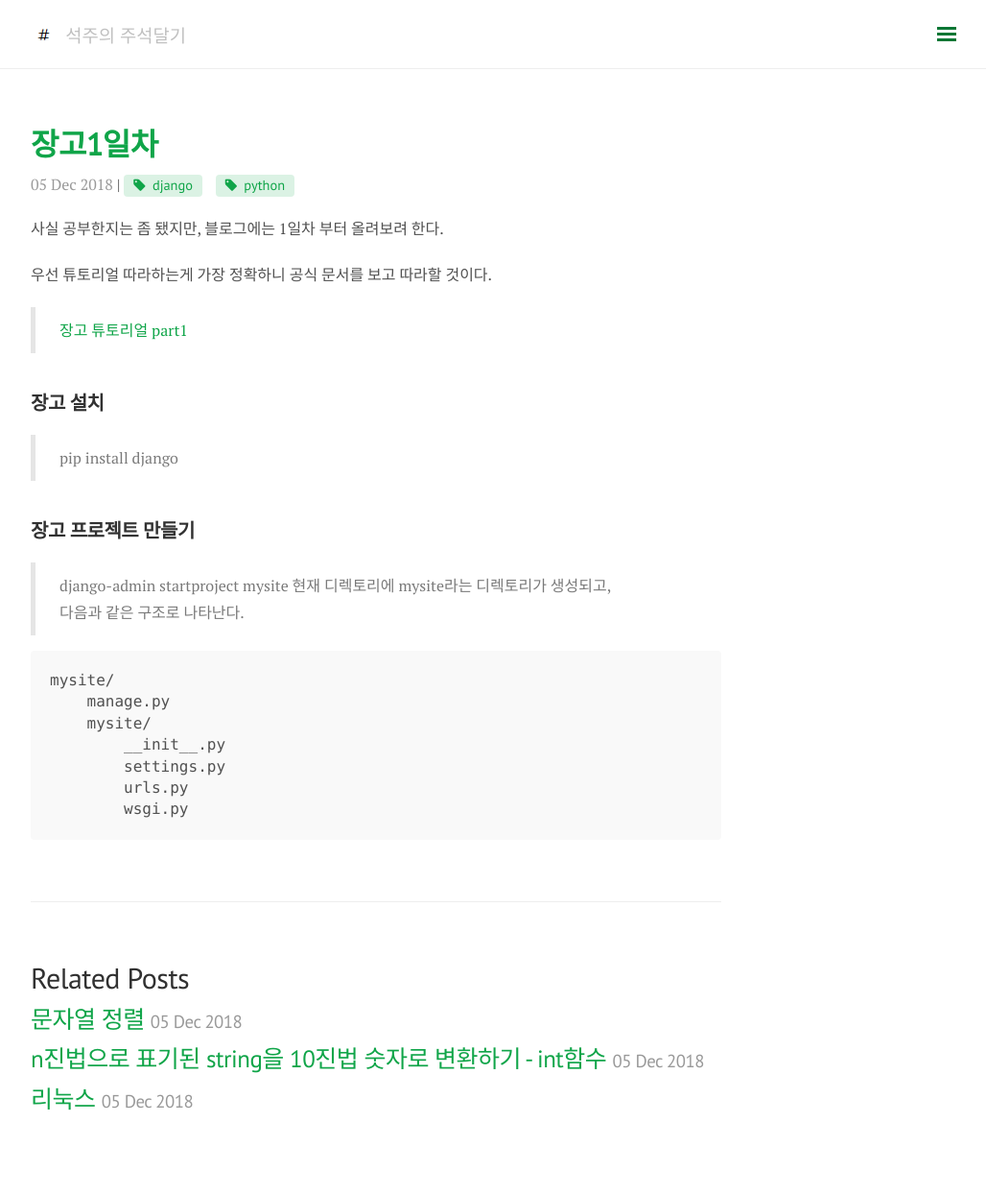
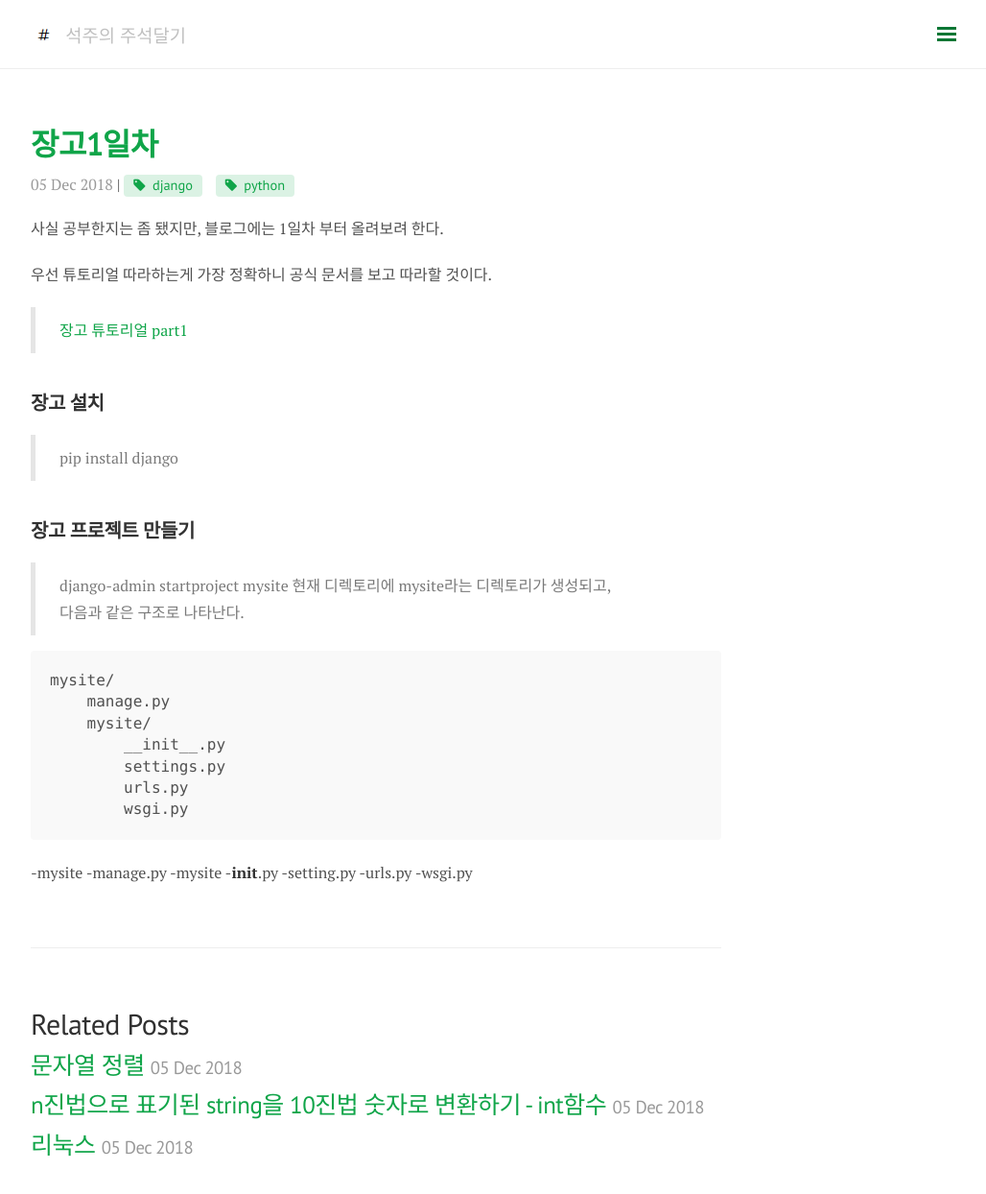
Before and after one commit to somefood/somefood.github.io, a Jekyll site: the page built from _posts/Django/2018-12-05-django1.md, in a window 1280 px wide and 1269 px high. Shown: the top 1244 px of the window at 96% size, without its empty margins (248-1276 px from the left). Built offline with Jekyll 4.4.1, drawn with Linux system fonts in a browser that asks for light colours; nearby versions of some CDN libraries; comment, search, counter and statistics services are not loaded.

Commit message:
Update 2018-12-05-django1.md

````diff
--- a/_posts/Django/2018-12-05-django1.md
+++ b/_posts/Django/2018-12-05-django1.md
@@ -27,3 +27,10 @@
         urls.py
         wsgi.py
 ```
+-mysite
+-manage.py
+-mysite
+ -__init__.py
+ -setting.py
+ -urls.py
+ -wsgi.py
````
